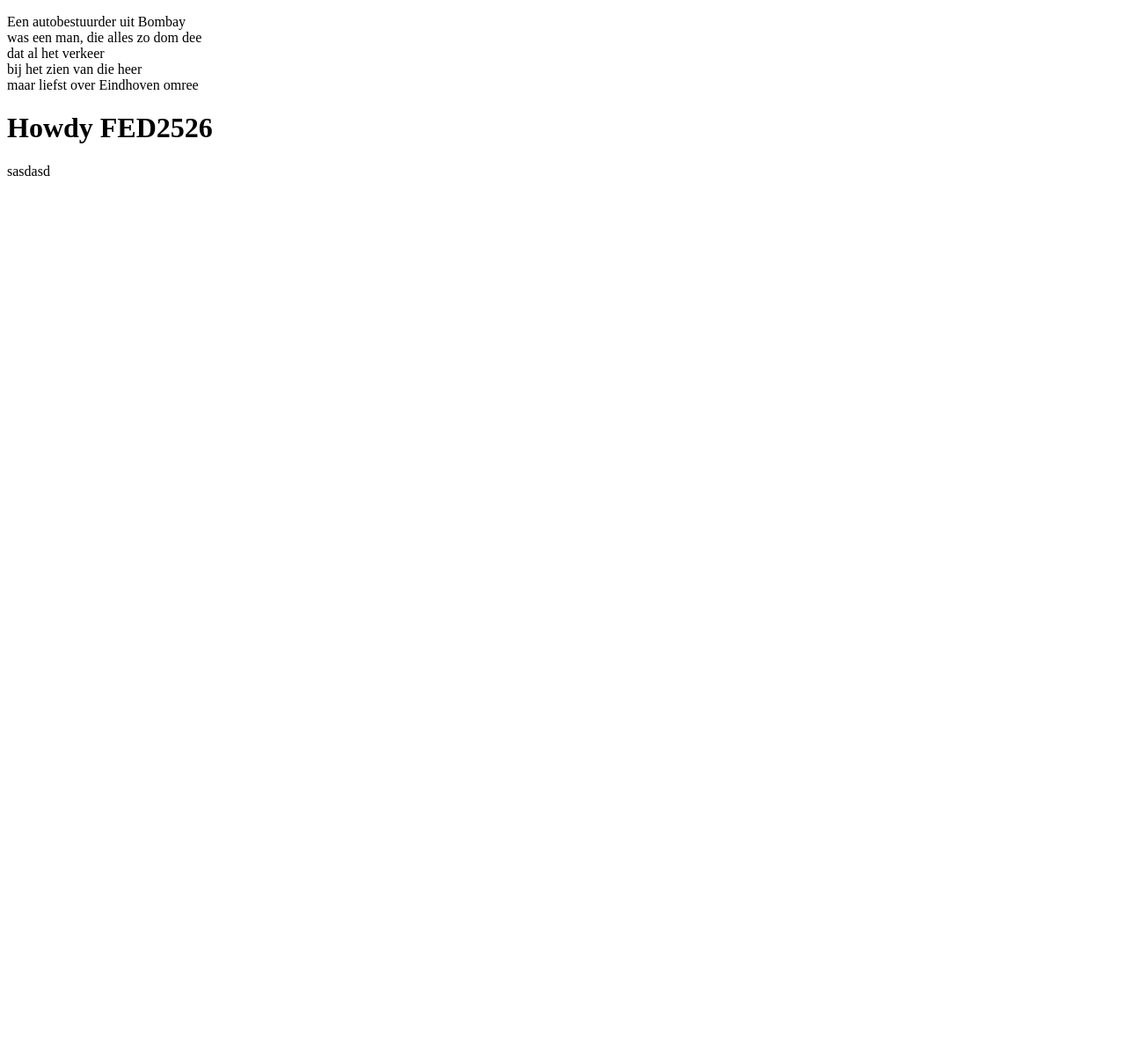
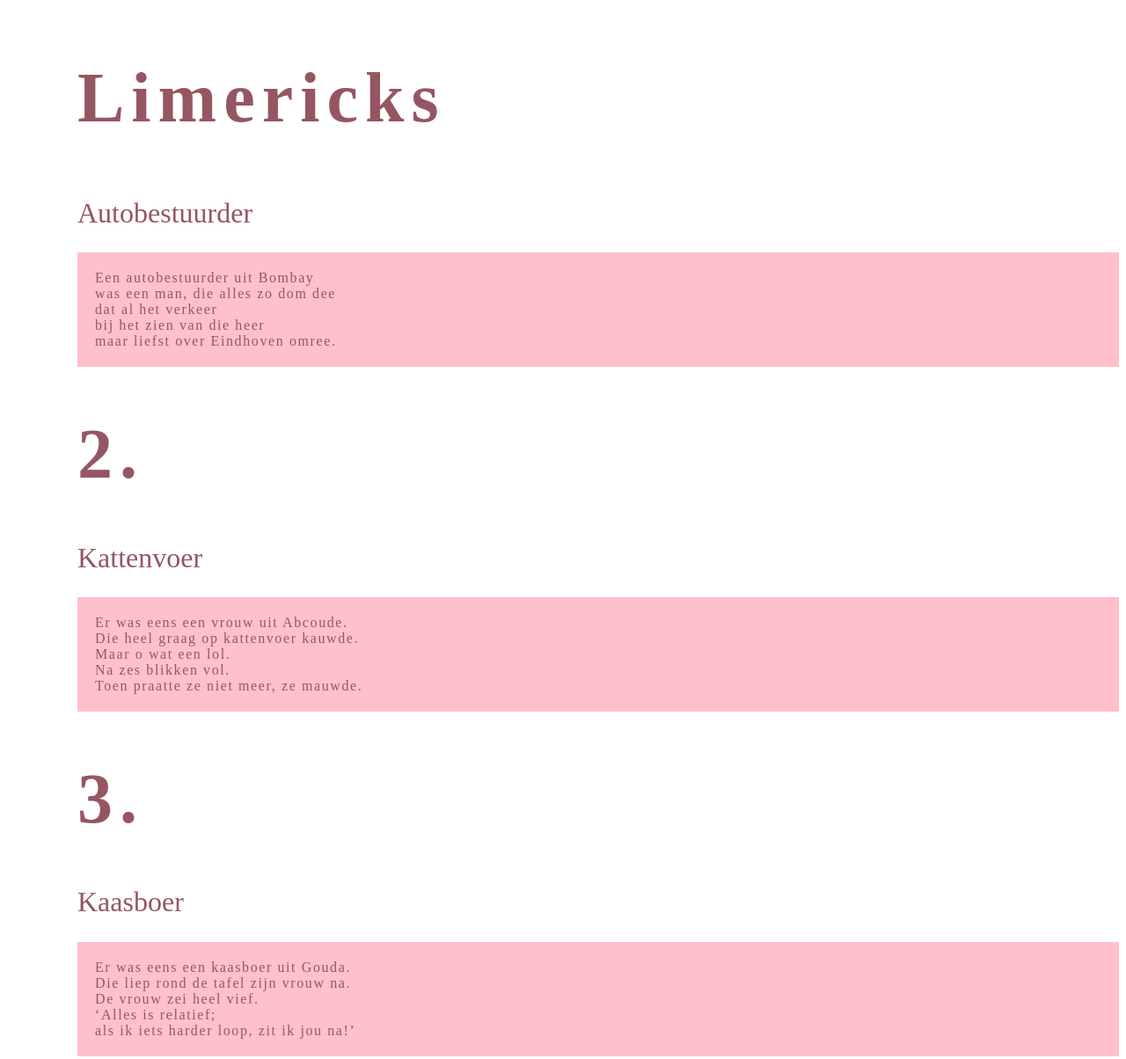
Before and after one commit to fed-bar/fed-bar-website, a plain HTML site: page index.html in a window 1280 px wide. Shown: the whole page at 88% size. Before the commit the page ends 800 px from the top, so only its background shows below. Drawn offline with Linux system fonts and the light colour scheme; a web font is replaced by a local one.

Commit message:
Add files via upload

```diff
--- a/index.html
+++ b/index.html
@@ -11,18 +11,40 @@
 	<link href="styles/style.css" rel="stylesheet">
 
 	<link rel="icon" type="image/svg+xml" href="images/favicon.svg">
-<p>Een autobestuurder uit Bombay<br>
-was een man, die alles zo dom dee<br>
-dat al het verkeer<br>
-bij het zien van die heer<br>
-maar liefst over Eindhoven omree</p>
+
 	<link rel="stylesheet" href="https://use.typekit.net/sgw1fzb.css">
 </head>
 
 <body>
-	<h1>Howdy FED2526</h1>
+	<section>
+		<h1>Limericks</h1>
+		<article>
+<h2>Autobestuurder</h2>
+	<p>Een autobestuurder uit Bombay<br>
+was een man, die alles zo dom dee<br>
+dat al het verkeer<br>
+bij het zien van die heer<br>
+maar liefst over Eindhoven omree.</p>
 
-	<p> sasdasd</p>
+		</article>
+	</section>
+
+<h1>2.</h1>
+<h2>Kattenvoer</h2>
+	<p>Er was eens een vrouw uit Abcoude.<br>
+	Die heel graag op kattenvoer kauwde.<br>
+	Maar o wat een lol.<br>
+	Na zes blikken vol.<br>
+	Toen praatte ze niet meer, ze mauwde.</p>
+
+<h1>3.</h1>
+<h2>Kaasboer</h2>
+	<p>Er was eens een kaasboer uit Gouda.<br>
+	Die liep rond de tafel zijn vrouw na.<br>
+	De vrouw zei heel vief.<br>
+	‘Alles is relatief;<br>
+	als ik iets harder loop, zit ik jou na!’</p>
+
 
 	<script defer src="scripts/script.js"></script>
 </body>
--- a/styles/style.css
+++ b/styles/style.css
@@ -4,9 +4,31 @@
 *, *::after, *::before {
   box-sizing:border-box;
 }
+h1{
+  font-family: riant-display;
+  font-size: 5em;
+  color: rgb(149, 86, 97);
+  letter-spacing: 0.1em;
+  margin-left: 80px;}
 
+  h2{
+  font-family: legitima;
+  font-weight: 400;
+  font-size: 2em;
+  color: rgb(149, 86, 97);
+  letter-spacing: 2%;
+  margin-left: 80px;}
 
+  p{
+  font-family: comma-sans;
+  font-size: 1em;
+  color: rgb(149, 86, 97);
+  letter-spacing: 0.1em;
+  margin-left: 80px;
+  background-color: pink;
+  padding: 20px;
 
+}
 
 
 
@@ -28,6 +50,7 @@
 /****************/
 
 /* font via Adbobe Fonts */
+/*
 Legitima
 font-family: "legitima", serif;
 font-weight: 500;
@@ -38,7 +61,7 @@ font-weight: 500;
 font-style: italic;
 
 Riant Display
-h1{ font-family: "riant-display", sans-serif;
+font-family: "riant-display", sans-serif;
 font-weight: 400;
 font-style: normal;
 
@@ -66,5 +89,5 @@ font-style: normal;
 font-family: "comma-sans", sans-serif;
 font-weight: 900;
 font-style: normal;
-
+*/
 /* Wat nu */
```
